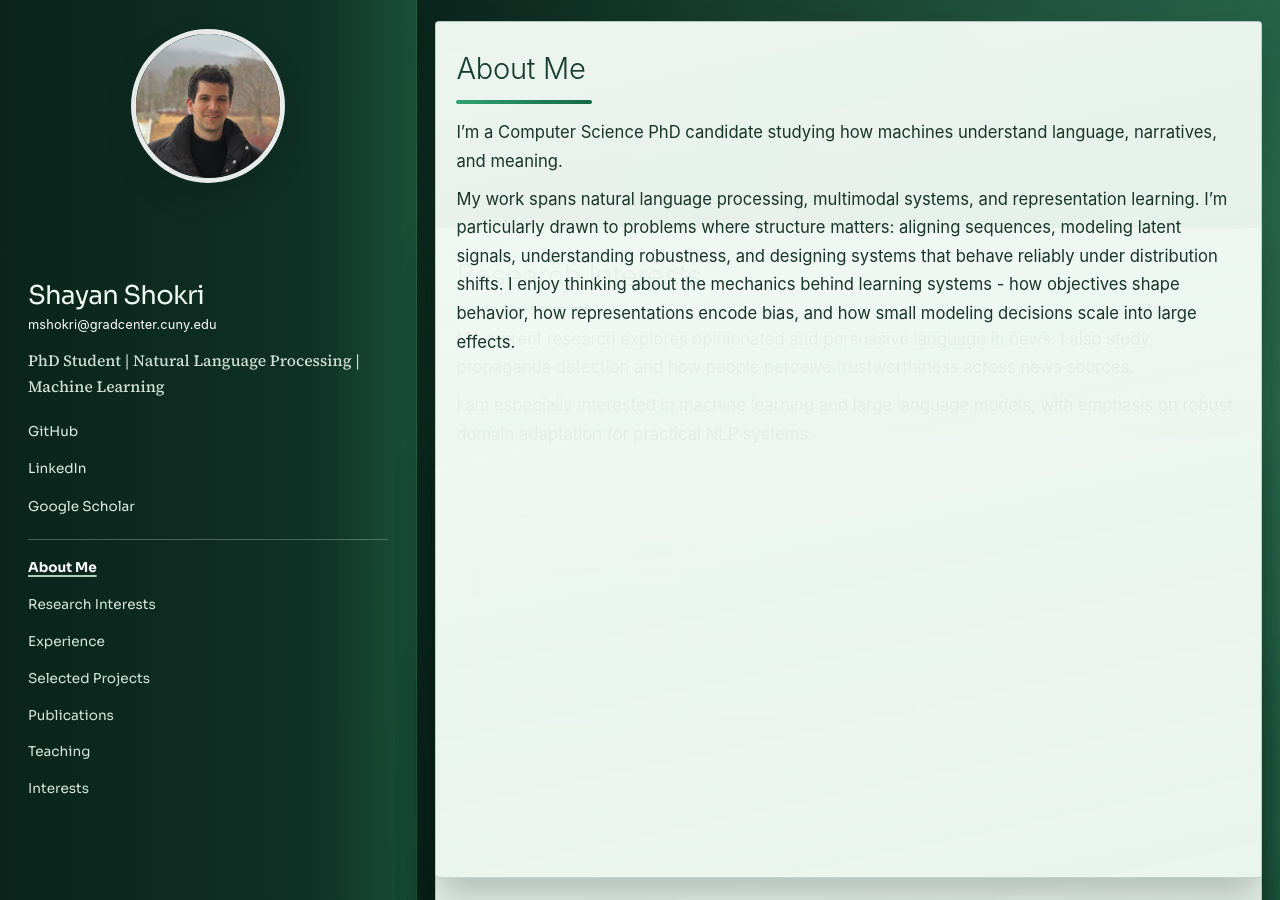
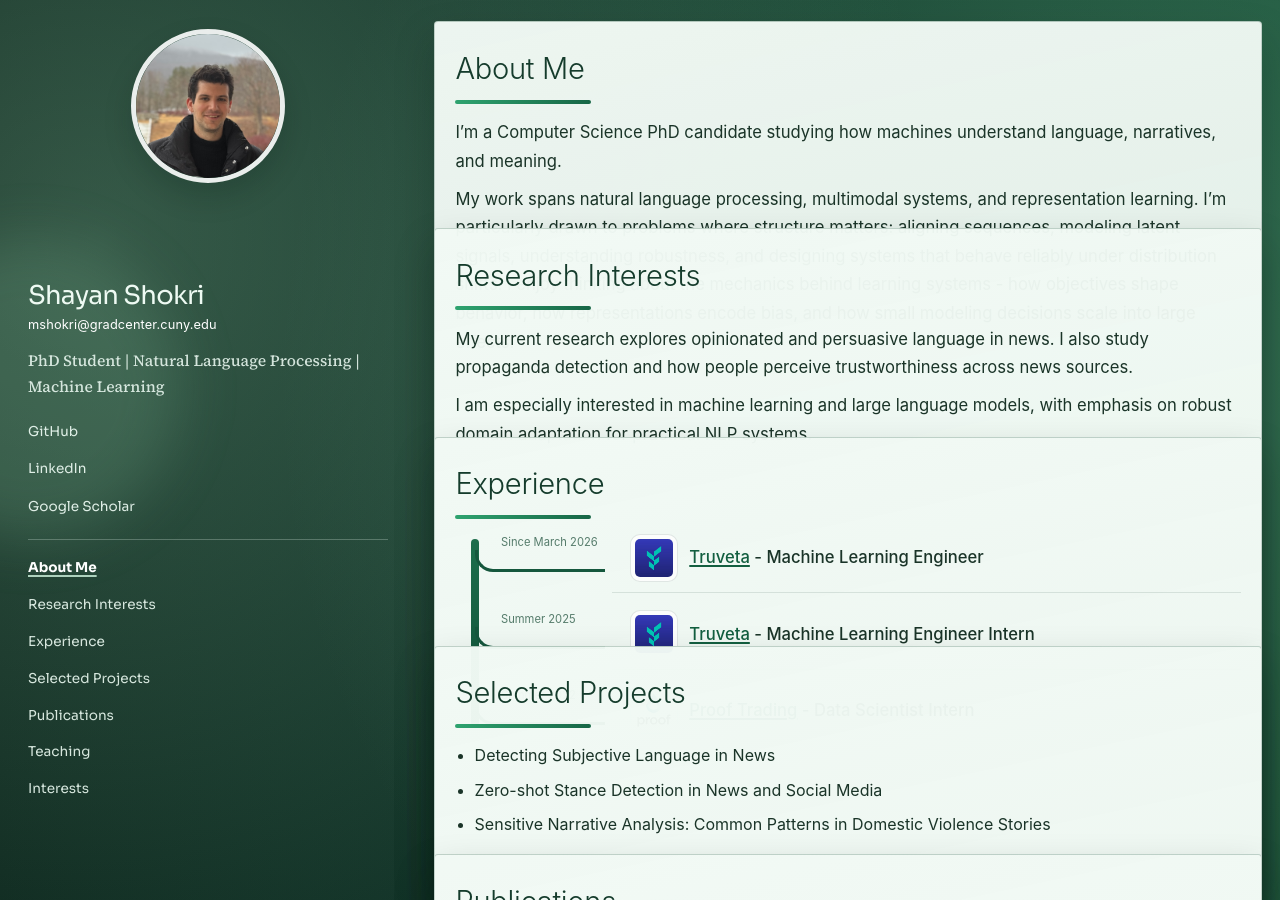
Before and after one commit to shaayaansh/shaayaansh.github.io, a Jekyll site: the page built from index.md, in a window 1280 px wide and 900 px high. Built offline with Jekyll 4.4.1, drawn with Linux system fonts in a browser that asks for light colours.

Commit message:
Fix stacked card z-order and unify background

```diff
--- a/assets/css/custom.css
+++ b/assets/css/custom.css
@@ -90,7 +90,7 @@ body {
   padding: 1rem;
   z-index: 3;
   overflow-y: auto;
-  background: linear-gradient(90deg, #0a241b 0%, #103126 75%, rgba(26, 81, 57, 0.96) 100%);
+  background: transparent;
 }
 
 .sidebar-card {
@@ -232,11 +232,8 @@ body {
   margin-left: 416px;
   padding: 0;
   min-height: 100dvh;
-  background:
-    radial-gradient(circle at 82% 14%, rgba(101, 170, 136, 0.26) 0%, transparent 30%),
-    radial-gradient(circle at 94% 90%, rgba(71, 142, 109, 0.2) 0%, transparent 36%),
-    linear-gradient(90deg, #0b251c 0%, #133a2b 50%, #1c5a40 100%);
-  border-left: 1px solid rgba(23, 72, 53, 0.16);
+  background: transparent;
+  border-left: 0;
 }
 
 .content {
@@ -304,7 +301,7 @@ body {
   --card-top: 1.35rem;
   position: sticky;
   top: var(--card-top);
-  z-index: calc(200 - var(--card-index));
+  z-index: var(--card-index);
   min-height: calc(100dvh - (var(--card-top) * 2));
   padding: 1.35rem 1.3rem 1.05rem;
   background: linear-gradient(168deg, rgba(241, 249, 244, 0.98), rgba(232, 243, 236, 0.92));
```
